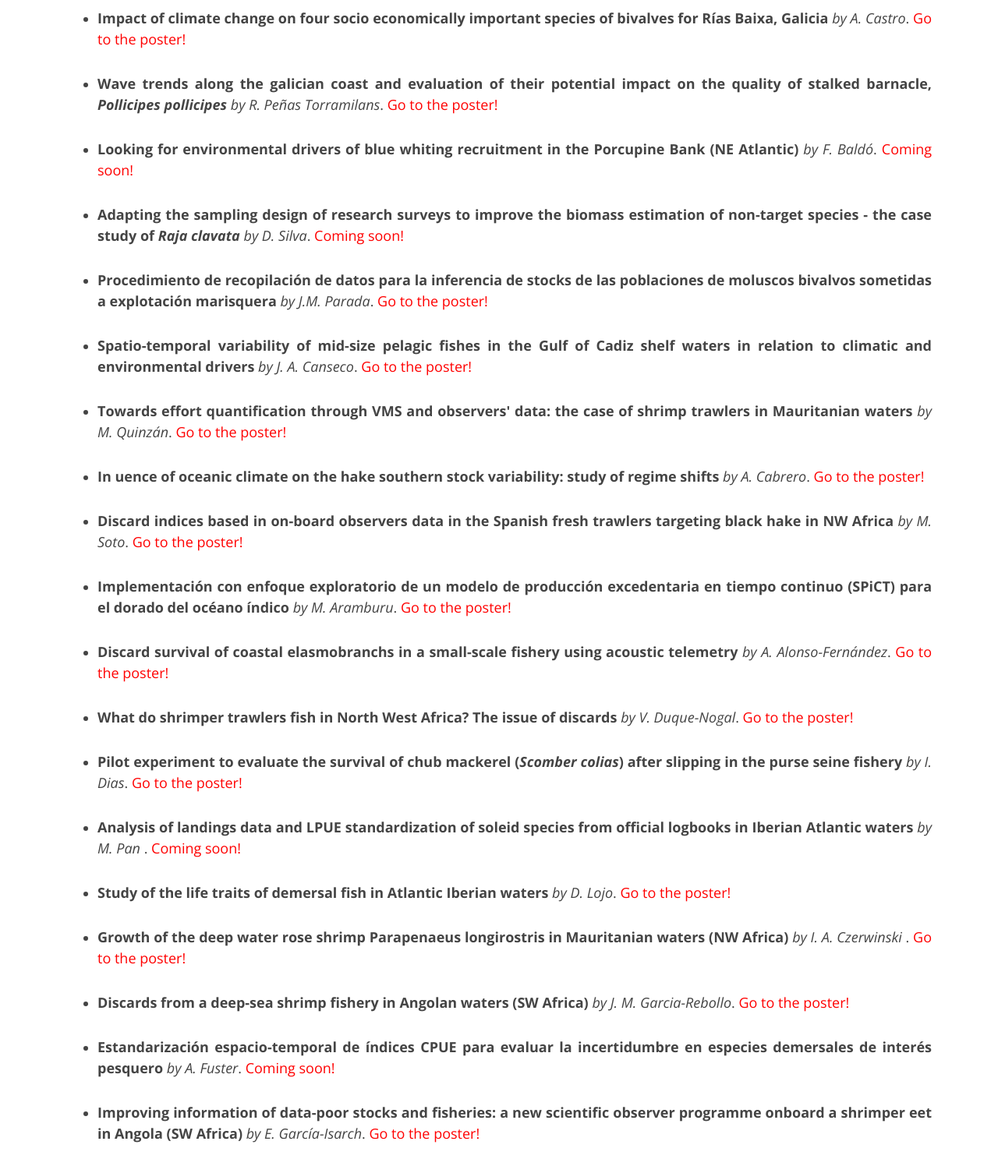
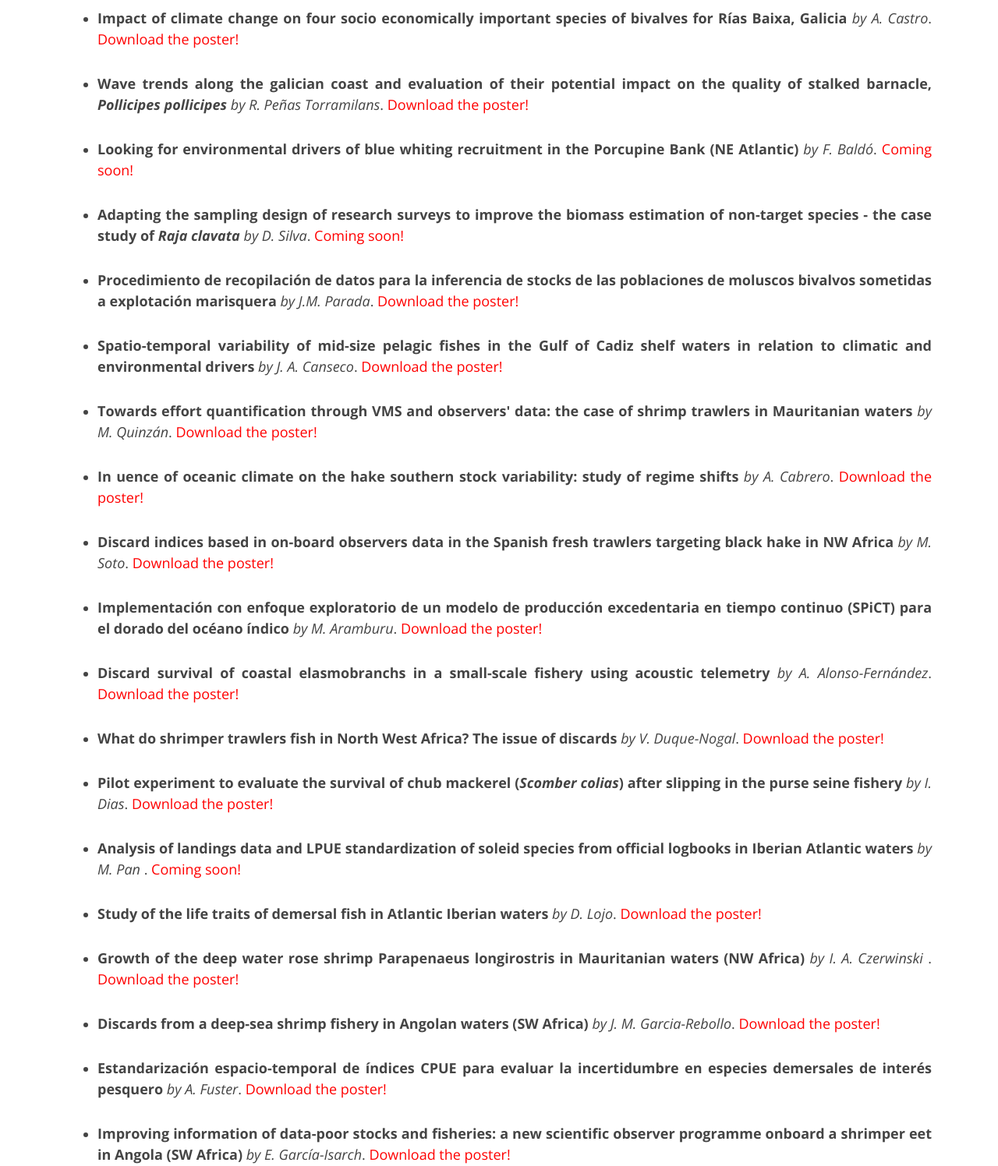
Before and after one commit to MERVEX-group/SIMERPE, a plain HTML site: page proof/pc.html in a window 1280 px wide. Shown: the part 200-1696 px from the top of the page at 78% size. Drawn offline with nearby package versions, Linux system fonts and the light colour scheme.

Commit message:
New posters

```diff
--- a/proof/pc.html
+++ b/proof/pc.html
@@ -54,38 +54,38 @@
                   <li><p style="font-size:18px;"align="justify"> <b> Automatic echotrace classification of pelagic species in the Bay of
 Biscay</b> <em> by A. Lekanda</em>. <a href=""><FONT COLOR="red">Coming soon!</a> </FONT></p></li>
 <li><p style="font-size:18px;"align="justify"> <b>Impact of climate change on four socio economically important
-species of bivalves for Rías Baixa, Galicia </b> <em>by A. Castro</em>. <a href="./Castro-Olivares_Adrian_PosterSIMERPE.pdf"><FONT COLOR="red">Go to the poster!</a> </FONT></p></li>
+species of bivalves for Rías Baixa, Galicia </b> <em>by A. Castro</em>. <a href="./Castro-Olivares_Adrian_PosterSIMERPE.pdf"><FONT COLOR="red">Download the poster!</a> </FONT></p></li>
 <li><p style="font-size:18px;"align="justify"> <b>Wave trends along the galician coast and evaluation of their potential impact on the quality of
-stalked barnacle, <em>Pollicipes pollicipes</em> </b> <em>by R. Peñas Torramilans</em>. <a href="./SIMERPE_Peñas-Torramilans et al.pdf"><FONT COLOR="red">Go to the poster!</a> </FONT></p></li>
+stalked barnacle, <em>Pollicipes pollicipes</em> </b> <em>by R. Peñas Torramilans</em>. <a href="./SIMERPE_Peñas-Torramilans et al.pdf"><FONT COLOR="red">Download the poster!</a> </FONT></p></li>
 <li><p style="font-size:18px;"align="justify"> <b>Looking for environmental drivers of blue whiting recruitment in the Porcupine Bank (NE Atlantic) </b> <em>by F. Baldó</em>. <a href=""><FONT COLOR="red"></a>Coming soon! </FONT></p></li>
 <li><p style="font-size:18px;"align="justify"> <b>Adapting the sampling design of research surveys to improve the biomass estimation of non-target
 species - the case study of <em>Raja clavata</em> </b> <em>by D. Silva</em>. <a href=""><FONT COLOR="red"></a>Coming soon! </FONT></p></li>
 <li><p style="font-size:18px;"align="justify"> <b>Procedimiento de recopilación de datos para la inferencia de stocks de las poblaciones de moluscos
-bivalvos sometidas a explotación marisquera </b> <em>by J.M. Parada</em>. <a href="./Poster_SIMERPE 2021_JMParada.pdf"><FONT COLOR="red">Go to the poster! </a></FONT></p></li>
+bivalvos sometidas a explotación marisquera </b> <em>by J.M. Parada</em>. <a href="./Poster_SIMERPE 2021_JMParada.pdf"><FONT COLOR="red">Download the poster! </a></FONT></p></li>
 <li><p style="font-size:18px;"align="justify"> <b>Spatio-temporal variability of mid-size pelagic fishes in the Gulf of Cadiz shelf waters in relation
-to climatic and environmental drivers </b> <em>by J. A. Canseco</em>. <a href="./Canseco et al 2021.pdf"><FONT COLOR="red">Go to the poster!</a> </FONT></p></li>
+to climatic and environmental drivers </b> <em>by J. A. Canseco</em>. <a href="./Canseco et al 2021.pdf"><FONT COLOR="red">Download the poster!</a> </FONT></p></li>
 <li><p style="font-size:18px;"align="justify"> <b>Towards effort quantification through VMS and observers' data: the case of shrimp trawlers in
-Mauritanian waters</b> <em>by  M. Quinzán</em>. <a href="./SIMERPE_Poster_Quinzanetal.pdf"><FONT COLOR="red">Go to the poster!</a> </FONT></p></li>
+Mauritanian waters</b> <em>by  M. Quinzán</em>. <a href="./SIMERPE_Poster_Quinzanetal.pdf"><FONT COLOR="red">Download the poster!</a> </FONT></p></li>
 <li><p style="font-size:18px;"align="justify"> <b>In
-uence of oceanic climate on the hake southern stock variability: study of regime shifts </b> <em>by A. Cabrero</em>. <a href="./SIMERPE_AguedaCabrero.pdf"><FONT COLOR="red">Go to the poster!</a> </FONT></p></li>
+uence of oceanic climate on the hake southern stock variability: study of regime shifts </b> <em>by A. Cabrero</em>. <a href="./SIMERPE_AguedaCabrero.pdf"><FONT COLOR="red">Download the poster!</a> </FONT></p></li>
 <li><p style="font-size:18px;"align="justify"> <b>Discard indices based in on-board observers data in the Spanish fresh trawlers targeting black hake
-in NW Africa </b> <em>by M. Soto</em>. <a href=""><FONT COLOR="red">Go to the poster!</a> </FONT></p></li>
+in NW Africa </b> <em>by M. Soto</em>. <a href="./DISCARDS_INDICES_SIMERPE_POSTER_MARIA_SOTO.pdf"><FONT COLOR="red">Download the poster!</a> </FONT></p></li>
 <li><p style="font-size:18px;"align="justify"> <b>Implementación con enfoque exploratorio de un modelo de producción excedentaria en tiempo
-continuo (SPiCT) para el dorado del océano índico </b> <em>by M. Aramburu</em>. <a href="./Mercedes Aramburu_Exploratory implementation of surplus production model in continous time (SPiCT) for common dolphinfish in the indian ocean.pdf"><FONT COLOR="red">Go to the poster!</a> </FONT></p></li>
-<li><p style="font-size:18px;"align="justify"> <b>Discard survival of coastal elasmobranchs in a small-scale fishery using acoustic telemetry </b> <em>by A. Alonso-Fernández</em>. <a href="./simerpe_alonso-fernadez_etal.pdf"><FONT COLOR="red">Go to the poster!</a> </FONT></p></li>
-<li><p style="font-size:18px;"align="justify"> <b>What do shrimper trawlers fish in North West Africa? The issue of discards </b> <em>by V. Duque-Nogal</em>. <a href="./Póster - Verónica Duque Nogal.pdf"><FONT COLOR="red">Go to the poster! </a></FONT></p></li>
+continuo (SPiCT) para el dorado del océano índico </b> <em>by M. Aramburu</em>. <a href="./Mercedes Aramburu_Exploratory implementation of surplus production model in continous time (SPiCT) for common dolphinfish in the indian ocean.pdf"><FONT COLOR="red">Download the poster!</a> </FONT></p></li>
+<li><p style="font-size:18px;"align="justify"> <b>Discard survival of coastal elasmobranchs in a small-scale fishery using acoustic telemetry </b> <em>by A. Alonso-Fernández</em>. <a href="./simerpe_alonso-fernadez_etal.pdf"><FONT COLOR="red">Download the poster!</a> </FONT></p></li>
+<li><p style="font-size:18px;"align="justify"> <b>What do shrimper trawlers fish in North West Africa? The issue of discards </b> <em>by V. Duque-Nogal</em>. <a href="./Póster - Verónica Duque Nogal.pdf"><FONT COLOR="red">Download the poster! </a></FONT></p></li>
 <li><p style="font-size:18px;"align="justify"> <b>Pilot experiment to evaluate the survival of chub mackerel (<em>Scomber colias</em>) after slipping in the
-purse seine fishery </b> <em>by I. Dias</em>. <a href="./Dias et al 2021 poster SIMERPE Vigo.pdf"><FONT COLOR="red">Go to the poster!</a> </FONT></p></li>
+purse seine fishery </b> <em>by I. Dias</em>. <a href="./Dias et al 2021 poster SIMERPE Vigo.pdf"><FONT COLOR="red">Download the poster!</a> </FONT></p></li>
 <li><p style="font-size:18px;"align="justify"> <b>Analysis of landings data and LPUE standardization of soleid species from official logbooks in
 Iberian Atlantic waters </b> <em>by M. Pan </em>. <a href=""><FONT COLOR="red">Coming soon!</a> </FONT></p></li>
-<li><p style="font-size:18px;"align="justify"> <b>Study of the life traits of demersal fish in Atlantic Iberian waters </b> <em>by D. Lojo</em>. <a href="./Presentation_LojoAmoedo.pdf"><FONT COLOR="red">Go to the poster!</a></FONT></p></li>
-<li><p style="font-size:18px;"align="justify"> <b>Growth of the deep water rose shrimp Parapenaeus longirostris in Mauritanian waters (NW Africa) </b> <em>by I. A. Czerwinski </em>. <a href="./Poster_Crecimiento_GAM_Final_2.pdf"><FONT COLOR="red">Go to the poster!</a></FONT></p></li>
-<li><p style="font-size:18px;"align="justify"> <b>Discards from a deep-sea shrimp fishery in Angolan waters (SW Africa) </b> <em>by J. M. Garcia-Rebollo</em>. <a href="./Bycacth_Angola.pdf"><FONT COLOR="red">Go to the poster!</a> </FONT></p></li>
+<li><p style="font-size:18px;"align="justify"> <b>Study of the life traits of demersal fish in Atlantic Iberian waters </b> <em>by D. Lojo</em>. <a href="./Presentation_LojoAmoedo.pdf"><FONT COLOR="red">Download the poster!</a></FONT></p></li>
+<li><p style="font-size:18px;"align="justify"> <b>Growth of the deep water rose shrimp Parapenaeus longirostris in Mauritanian waters (NW Africa) </b> <em>by I. A. Czerwinski </em>. <a href="./Poster_Crecimiento_GAM_Final_2.pdf"><FONT COLOR="red">Download the poster!</a></FONT></p></li>
+<li><p style="font-size:18px;"align="justify"> <b>Discards from a deep-sea shrimp fishery in Angolan waters (SW Africa) </b> <em>by J. M. Garcia-Rebollo</em>. <a href="./Bycacth_Angola.pdf"><FONT COLOR="red">Download the poster!</a> </FONT></p></li>
 <li><p style="font-size:18px;"align="justify"> <b>Estandarización espacio-temporal de índices CPUE para evaluar la incertidumbre en especies demersales
-de interés pesquero</b> <em>by A. Fuster</em>. <a href=""><FONT COLOR="red"></a>Coming soon! </FONT></p></li>
+de interés pesquero</b> <em>by A. Fuster</em>. <a href="./Poster_SIMERPE_2021.pdf"><FONT COLOR="red">Download the poster!</a> </FONT></p></li>
 <li><p style="font-size:18px;"align="justify"> <b>Improving information of data-poor stocks and fisheries: a new scientific observer programme
 onboard a shrimper
-eet in Angola (SW Africa) </b> <em>by E. García-Isarch</em>. <a href="./Garcia_Isarch et al_SIMERPE.pdf"><FONT COLOR="red">Go to the poster!</a> </FONT></p></li>
+eet in Angola (SW Africa) </b> <em>by E. García-Isarch</em>. <a href="./Garcia_Isarch et al_SIMERPE.pdf"><FONT COLOR="red">Download the poster!</a> </FONT></p></li>
 <li><p style="font-size:18px;"align="justify"> <b>Improving CPUE standardisation for Iberian hake: modelling approaches using reference
 fleet and
 Tweedie distribution </b> <em>by A. V. Silva</em>. <a href=""><FONT COLOR="red"></a>Coming soon!</FONT></p></li>
@@ -97,7 +97,9 @@ and size of the species</b> <em>by M. Carretero</em>. <a href=""><FONT COLOR="re
 fishing </b> <em>by J. Valeiras</em>. <a href=""><FONT COLOR="red"></a>Coming soon! </FONT></p></li>
 <li><p style="font-size:18px;"align="justify"> <b>Eledone cirrhosa and SPICT or why it is not easy to assess a short lived cephalopod species</b> <em>by E. Abad</em>. <a href=""><FONT COLOR="red"></a>Coming soon! </FONT></p></li>
 <li><p style="font-size:18px;"align="justify"> <b>When uncertainty is for the better: a4a, the option for the southern megrims stocks </b> <em>by E. Abad</em>. <a href=""><FONT COLOR="red"></a>Coming soon! </FONT></p></li>
-                </ul>
+ <li><p style="font-size:18px;"align="justify"> <b>Bayesian spatio-temporal CPUE standardization: case study of European sardine (<em>Sardina pilchardus</em>) along the western coast of Portugal
+ </b> <em>by F. Izquierdo</em>. <a href="./SIMERPE_SardineCPUE_poster.pdf"><FONT COLOR="red">Download the poster!</a></FONT></p></li>
+ </ul>
 	 </div>
     </section><!-- #what -->
 
```
Also changed, not shown: proof/img/hor.PNG, 4 other files.
